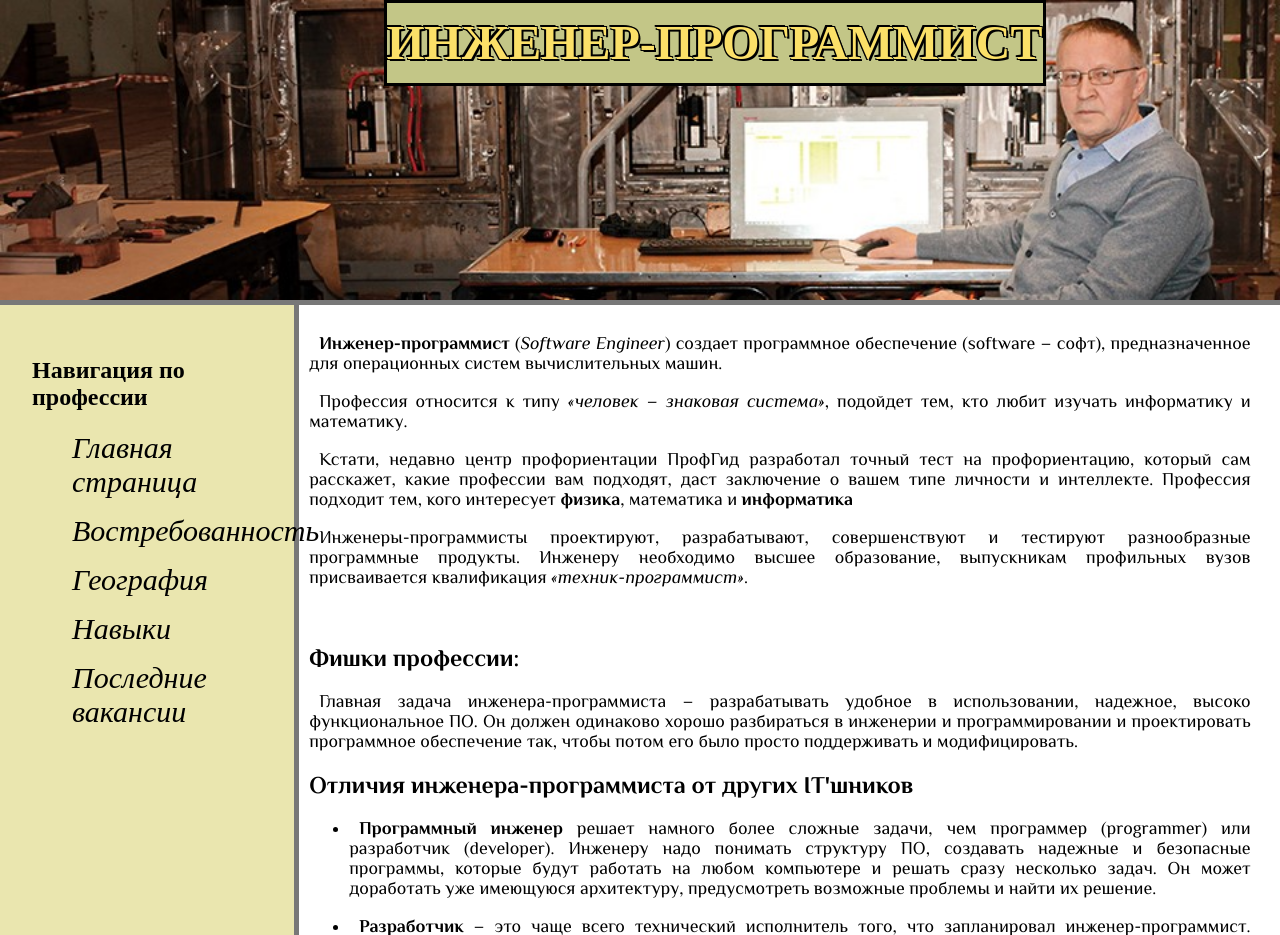
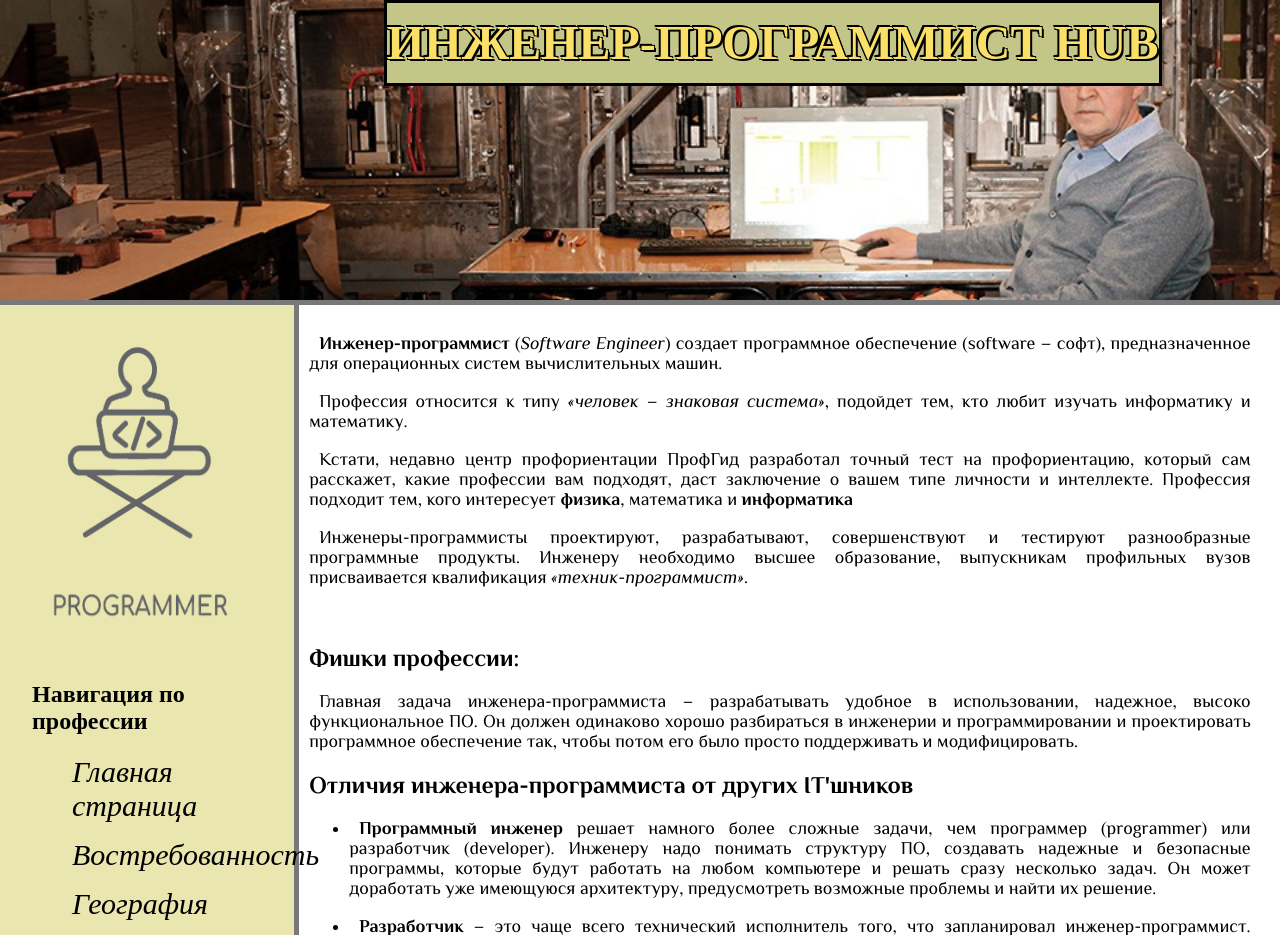
Before and after one commit to Becelchak/VacantProject, a Django app: page / in a window 1280 px wide. Shown: the top 935 px of the page. Run offline with Django 4.2, Linux system fonts and the light colour scheme.

Commit message:
Завершение страданий (Добавлены таблицы в формате в PDF формате + лого)

```diff
--- a/main/templates/main/layout.html
+++ b/main/templates/main/layout.html
@@ -12,9 +12,10 @@
     </head>
     <body>
         <header>
-            <h2>Инженер-программист</h2>
+            <h2>Инженер-программист hub</h2>
         </header>
         <aside>
+            <img src="./static/main/img/aside-logo.png" width="90%" height="8%">
             <h1>Навигация по профессии</h1>
             <ul class = "Pages">
                 <li>
```
Also changed, not shown: main/static/main/img/Aside-logo.png (added).
